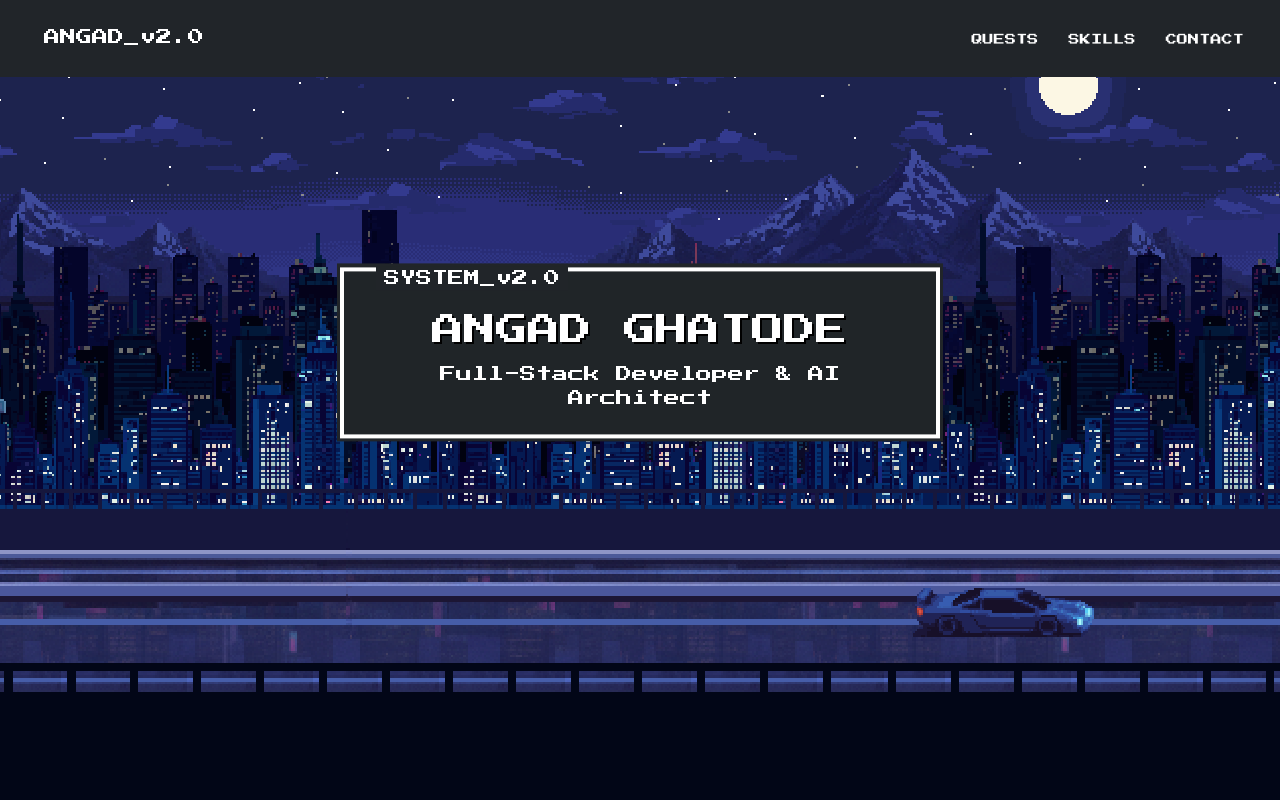
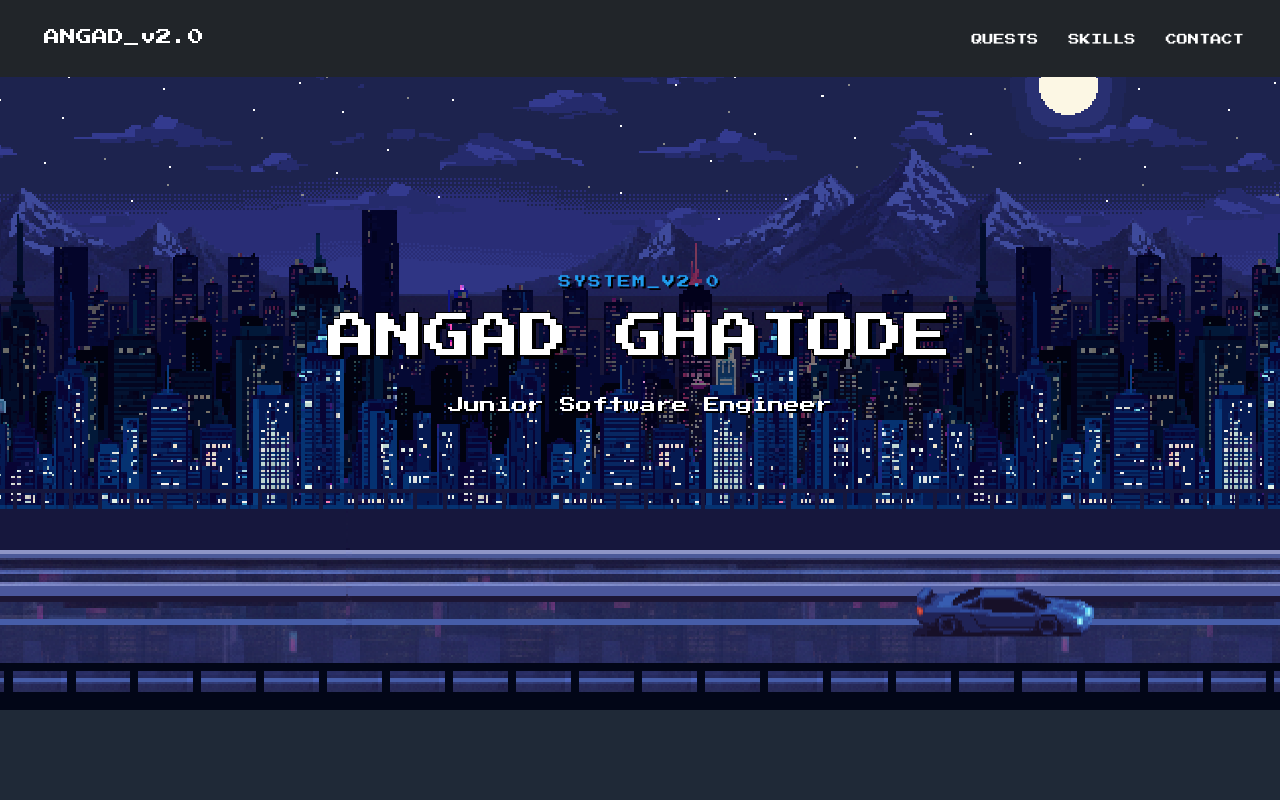
Before and after one commit to angadghatode/portfolio_website, a React (Vite) app in the folder my-pixel-portfolio/: page / in a window 1280 px wide. Shown: the top 800 px of the page. Built offline with nearby package versions, Linux system fonts and the light colour scheme.

Commit message:
worked on animating the car movement and adding parallax

```diff
--- a/my-pixel-portfolio/src/App.css
+++ b/my-pixel-portfolio/src/App.css
@@ -1,7 +1,9 @@
 @import url('https://fonts.googleapis.com/css2?family=Press+Start+2P&display=swap');
 
 :root {
-  --theme-dark: rgb(2, 6, 23);
+  --theme-dark: #1F2937
+
+  /* --theme-dark: #020617 */
 }
 
 * {
@@ -17,8 +19,6 @@ body {
   color: white;
   overflow-x: hidden;
 }
-
-
 
 .nav-links a {
   color: white;
@@ -62,7 +62,7 @@ body {
 .car-bg { background-image: url('./assets/car.webp'); z-index: 4; animation: skyScroll -3s linear infinite;}
 
 @keyframes carCruise {
-  0%   { background-position: -100 bottom; }
+  0%   { background-position: 0px bottom; }
 
   /* At 30% of the time, the car has traveled 45% of the distance (FAST entry) */
   30%  { background-position: -200px bottom; }
@@ -74,14 +74,23 @@ body {
   100% { background-position: 0px bottom; }
 }
 
+@keyframes carRumble {
+  0%   { transform: translateY(0px); }
+  50%  { transform: translateY(-1px); } /* Moves up 2 pixels */
+  100% { transform: translateY(0px); }
+}
+
 /* 2. Apply it to your car class */
 .car-bg {
   background-image: url('./assets/car.webp');
   z-index: 4;
 
   /* Use the new animation instead of skyScroll */
-  animation: carCruise 8s linear infinite;
+  animation:
+    carCruise 8s linear infinite,
+    carRumble 0.2s steps(2) infinite;
 }
+
 
 .banner-viewport {
   position: absolute;
@@ -193,3 +202,42 @@ body {
   text-shadow: 2px 2px 0px rgba(0, 0, 0, 1);
   display: inline-block;
 }
+
+.profile-card {
+  /* Remove background and borders */
+  background-color: transparent !important;
+  border: none !important;
+  text-align: center;
+  max-width: 800px;
+
+  /* Ensure it sits on top */
+  position: relative;
+  z-index: 20;
+}
+
+.profile-card h1 {
+  font-size: 3rem; /* Make it bigger */
+  margin-bottom: 20px;
+
+  /* This creates a hard black outline around the text */
+  text-shadow:
+    4px 4px 0 #000,
+    -1px -1px 0 #000,
+    1px -1px 0 #000,
+    -1px 1px 0 #000,
+    1px 1px 0 #000;
+}
+
+.profile-card p {
+  font-size: 1rem;
+  text-shadow: 2px 2px 0 #000; /* Slightly smaller shadow */
+}
+
+.system-tag {
+  color: #209cee; /* NES.css blue */
+  margin-bottom: 10px;
+  font-size: 0.8rem !important;
+  text-transform: uppercase;
+  letter-spacing: 2px;
+  text-shadow: 2px 2px 0 #000;
+}
--- a/my-pixel-portfolio/src/App.jsx
+++ b/my-pixel-portfolio/src/App.jsx
@@ -1,7 +1,19 @@
+import "nes.css/css/nes.min.css";
+import "./App.css";
+import { useState, useEffect } from 'react'; // <--- ADD THIS
 import "nes.css/css/nes.min.css";
 import "./App.css";
 
 function App() {
+
+ const [scrollY, setScrollY] = useState(0);
+
+  useEffect(() => {
+    const handleScroll = () => setScrollY(window.scrollY);
+    window.addEventListener("scroll", handleScroll);
+    return () => window.removeEventListener("scroll", handleScroll);
+  }, []);
+
   return (
     <div className="app-holder">
       {/* Sticky Navigation Bar */}
@@ -15,9 +27,20 @@ function App() {
       </nav>
 
       <header className="parallax-banner">
-        <div className="layer sky-bg"></div>
-        <div className="layer mountain-bg"></div>
-        <div className="layer hills-bg"></div>
+        <div
+          className="layer sky-bg"
+          style={{ transform: `translateY(${scrollY * 0.8}px)` }}
+        ></div>
+
+        <div
+          className="layer mountain-bg"
+          style={{ transform: `translateY(${scrollY * 0.5}px)` }}
+        ></div>
+
+        <div
+          className="layer hills-bg"
+          style={{ transform: `translateY(${scrollY * 0.5}px)` }}
+        ></div>
         <div className="layer grass-bg"></div>
         <div className="layer car-bg"></div>
 
@@ -28,10 +51,10 @@ function App() {
             alt="mascot"
           />*/}
           <div className="banner-content">
-            <div className="nes-container is-dark with-title profile-card">
-              <p className="title">SYSTEM_v2.0</p>
+            <div className="profile-card" style={{ transform: `translateY(${scrollY * 0.2}px)` }} >
+              <p className="system-tag">SYSTEM_v2.0</p>
               <h1>ANGAD GHATODE</h1>
-              <p>Full-Stack Developer & AI Architect</p>
+              <p>Junior Software Engineer</p>
             </div>
           </div>
         </div>
@@ -104,11 +127,16 @@ function App() {
         </div>
       </main>
 
+
+
       <footer className="footer-bar">
         <p>© 2025 ANGAD GHATODE</p>
       </footer>
     </div>
   );
+
+
+
 }
 
 export default App;
```
